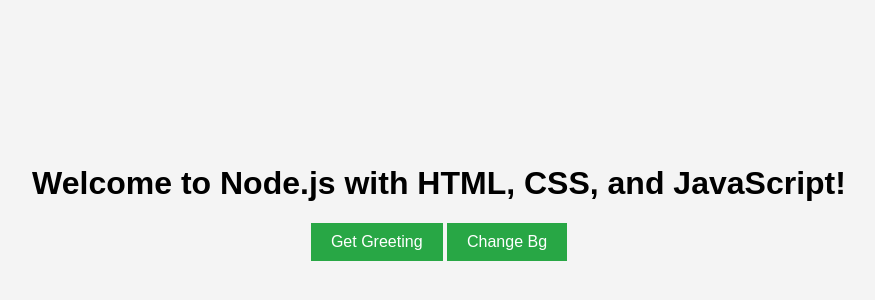
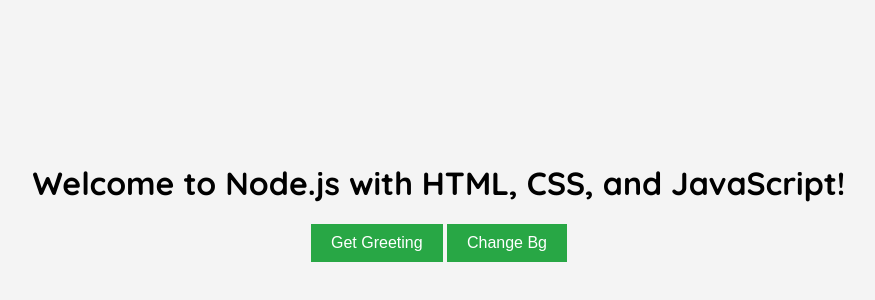
Before and after one commit to kabirasunny/nodejsApp, a website: page public/index.html in a window 1280 px wide. Shown: the part 188-488 px from the top of the page, without its empty margins (201-1076 px from the left). Drawn offline with Linux system fonts and the light colour scheme.

Commit message:
I added google font

```diff
--- a/public/style.css
+++ b/public/style.css
@@ -1,3 +1,5 @@
+@import url('https://fonts.googleapis.com/css2?family=Montserrat:ital,wght@0,100..900;1,100..900&family=Quicksand:wght@300..700&family=Roboto:ital,wght@0,100;0,300;0,400;0,500;0,700;0,900;1,100;1,300;1,400;1,500;1,700;1,900&display=swap');
+
 body {
     font-family: Arial, sans-serif;
     display: flex;
@@ -6,6 +8,7 @@
     height: 100vh;
     background-color: #f4f4f4;
     margin: 0;
+    font-family: "Quicksand", serif;
 }
 
 .container {
```
